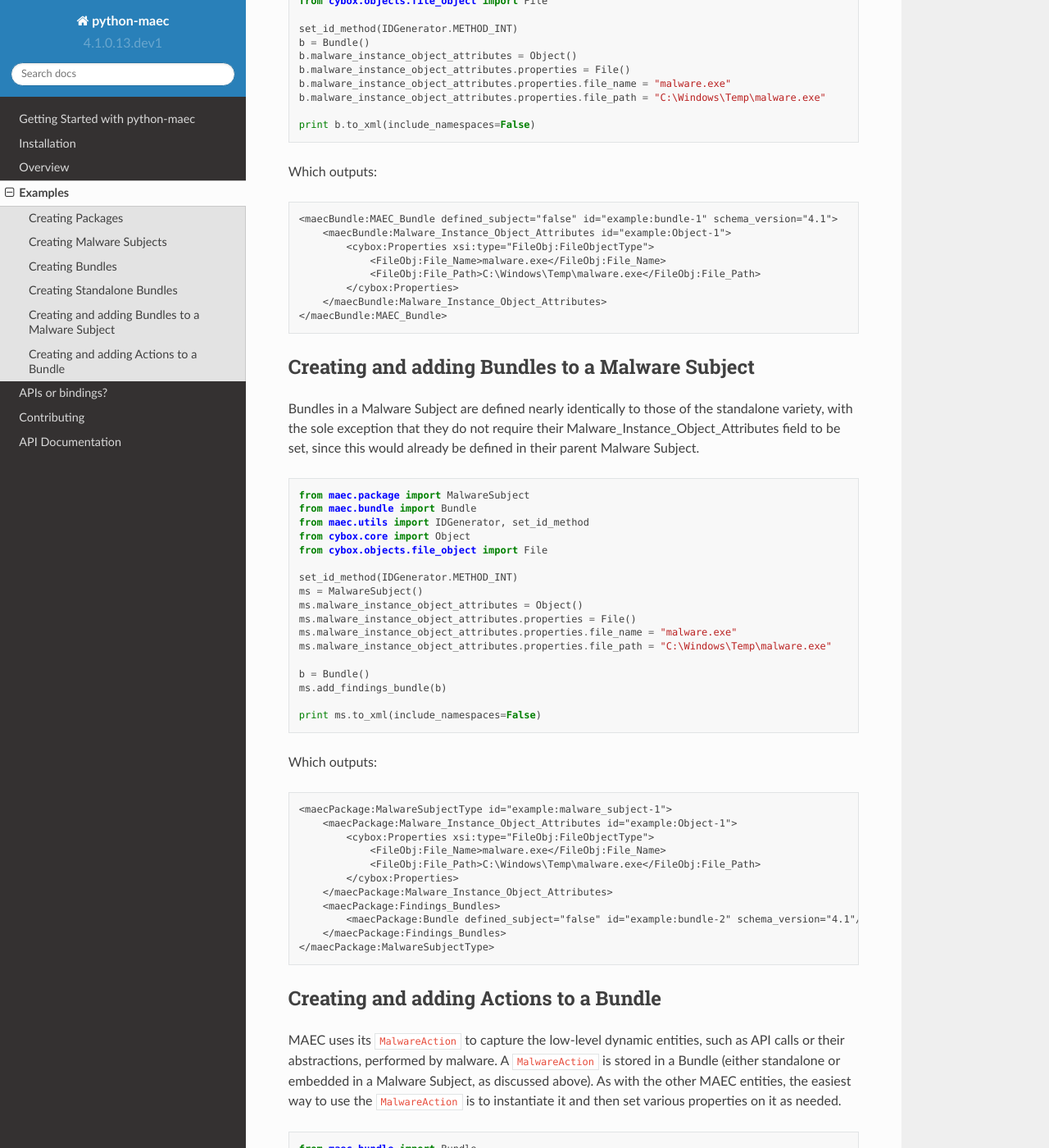
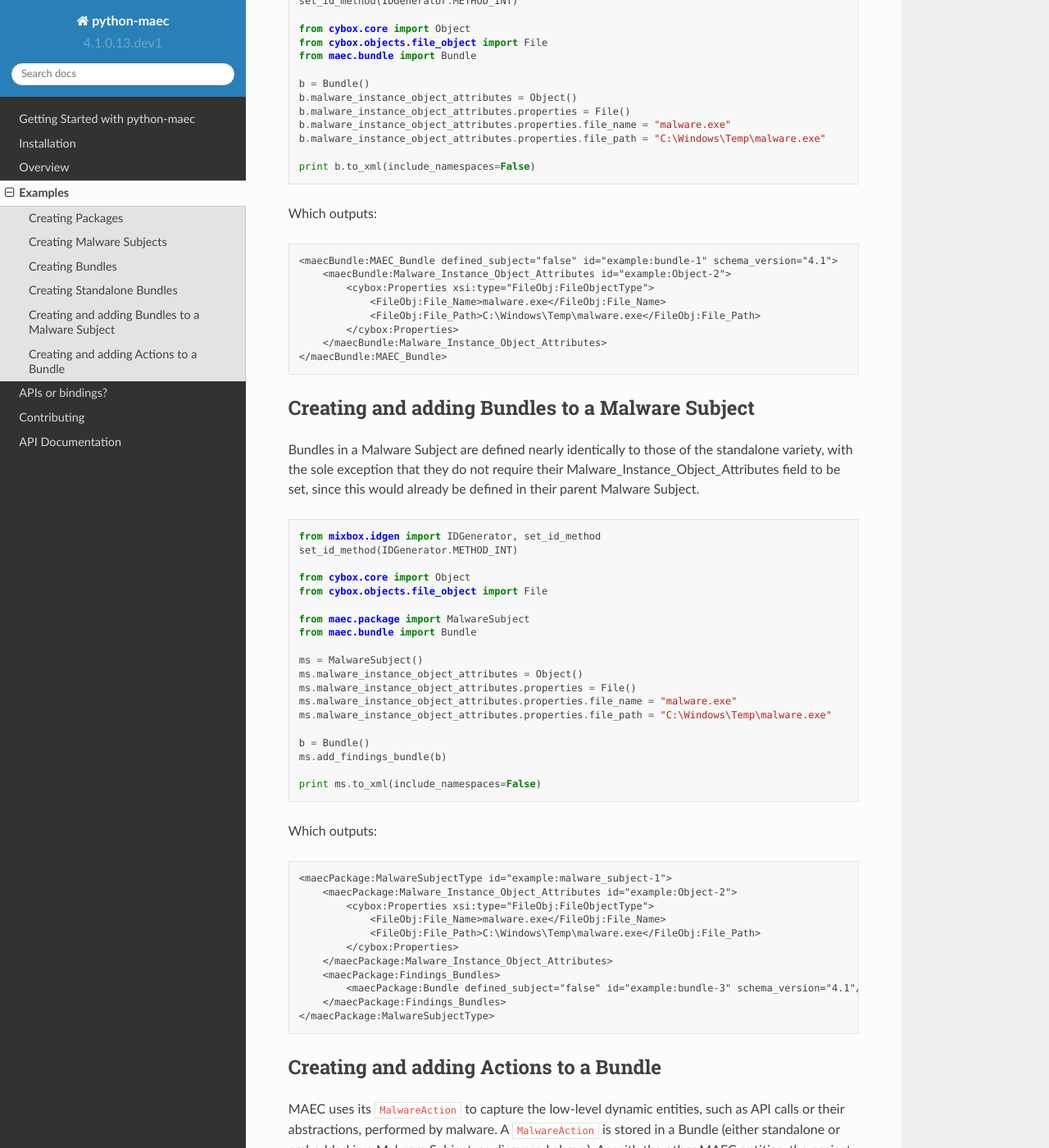
Before and after one commit to MAECProject/python-maec, a Sphinx documentation site: the page built from docs/examples.rst, in a window 1280 px wide and 1400 px high, scrolled down 2159 px. Shown: the whole window at 82% size. Built offline with Sphinx 7.4.7 and the Read the Docs theme 2.0.0, drawn with Linux system fonts in a browser that asks for light colours; some of the changed text lies outside the part shown.

Commit message:
Update documentation to reflect use of mixbox.
Since a common idgen module is used, there aren't separate counters for
cybox and maec IDs. Also, the imports have changed. Removed the
documentation for the idgen and nsparser modules, since they are no
longer used.

```diff
--- a/docs/examples.rst
+++ b/docs/examples.rst
@@ -32,10 +32,11 @@ different types of analysis.
 
 .. testcode::
 
+    from mixbox.idgen import IDGenerator, set_id_method
+    set_id_method(IDGenerator.METHOD_INT)
+
     from maec.package import Package, MalwareSubject
-    from maec.utils import IDGenerator, set_id_method
 
-    set_id_method(IDGenerator.METHOD_INT)
     p = Package()
     ms = MalwareSubject()
     p.add_malware_subject(ms)
@@ -64,12 +65,13 @@ that it is characterizing.
 
 .. testcode::
 
-    from maec.package import MalwareSubject
-    from maec.utils import IDGenerator, set_id_method
+    from mixbox.idgen import IDGenerator, set_id_method
+    set_id_method(IDGenerator.METHOD_INT)
+
     from cybox.core import Object
     from cybox.objects.file_object import File
+    from maec.package import MalwareSubject
 
-    set_id_method(IDGenerator.METHOD_INT)
     ms = MalwareSubject()
     ms.malware_instance_object_attributes = Object()
     ms.malware_instance_object_attributes.properties = File()
@@ -82,7 +84,7 @@ Which outputs:
 .. testoutput::
 
     <maecPackage:MalwareSubjectType id="example:malware_subject-1">
-        <maecPackage:Malware_Instance_Object_Attributes id="example:Object-1">
+        <maecPackage:Malware_Instance_Object_Attributes id="example:Object-2">
             <cybox:Properties xsi:type="FileObj:FileObjectType">
                 <FileObj:File_Name>malware.exe</FileObj:File_Name>
                 <FileObj:File_Path>C:\Windows\Temp\malware.exe</FileObj:File_Path>
@@ -110,12 +112,13 @@ instance that it is characterizing.
 
 .. testcode::
 
-    from maec.bundle import Bundle
-    from maec.utils import IDGenerator, set_id_method
+    from mixbox.idgen import IDGenerator, set_id_method
+    set_id_method(IDGenerator.METHOD_INT)
+
     from cybox.core import Object
     from cybox.objects.file_object import File
+    from maec.bundle import Bundle
 
-    set_id_method(IDGenerator.METHOD_INT)
     b = Bundle()
     b.malware_instance_object_attributes = Object()
     b.malware_instance_object_attributes.properties = File()
@@ -129,7 +132,7 @@ Which outputs:
 .. testoutput::
 
     <maecBundle:MAEC_Bundle defined_subject="false" id="example:bundle-1" schema_version="4.1">
-        <maecBundle:Malware_Instance_Object_Attributes id="example:Object-1">
+        <maecBundle:Malware_Instance_Object_Attributes id="example:Object-2">
             <cybox:Properties xsi:type="FileObj:FileObjectType">
                 <FileObj:File_Name>malware.exe</FileObj:File_Name>
                 <FileObj:File_Path>C:\Windows\Temp\malware.exe</FileObj:File_Path>
@@ -147,13 +150,15 @@ be defined in their parent Malware Subject.
 
 .. testcode::
 
-    from maec.package import MalwareSubject
-    from maec.bundle import Bundle
-    from maec.utils import IDGenerator, set_id_method
+    from mixbox.idgen import IDGenerator, set_id_method
+    set_id_method(IDGenerator.METHOD_INT)
+
     from cybox.core import Object
     from cybox.objects.file_object import File
 
-    set_id_method(IDGenerator.METHOD_INT)
+    from maec.package import MalwareSubject
+    from maec.bundle import Bundle
+
     ms = MalwareSubject()
     ms.malware_instance_object_attributes = Object()
     ms.malware_instance_object_attributes.properties = File()
@@ -170,14 +175,14 @@ Which outputs:
 .. testoutput::
 
     <maecPackage:MalwareSubjectType id="example:malware_subject-1">
-        <maecPackage:Malware_Instance_Object_Attributes id="example:Object-1">
+        <maecPackage:Malware_Instance_Object_Attributes id="example:Object-2">
             <cybox:Properties xsi:type="FileObj:FileObjectType">
                 <FileObj:File_Name>malware.exe</FileObj:File_Name>
                 <FileObj:File_Path>C:\Windows\Temp\malware.exe</FileObj:File_Path>
             </cybox:Properties>
         </maecPackage:Malware_Instance_Object_Attributes>
         <maecPackage:Findings_Bundles>
-            <maecPackage:Bundle defined_subject="false" id="example:bundle-2" schema_version="4.1"/>
+            <maecPackage:Bundle defined_subject="false" id="example:bundle-3" schema_version="4.1"/>
         </maecPackage:Findings_Bundles>
     </maecPackage:MalwareSubjectType>
 
@@ -194,14 +199,15 @@ needed.
 
 .. testcode::
 
-    from maec.bundle import Bundle
-    from maec.bundle import MalwareAction
-    from maec.utils import IDGenerator, set_id_method
+    from mixbox.idgen import IDGenerator, set_id_method
+    set_id_method(IDGenerator.METHOD_INT)
+
     from cybox.core import Object, AssociatedObjects, AssociatedObject
     from cybox.objects.file_object import File
     from cybox.common import VocabString
+    from maec.bundle import Bundle
+    from maec.bundle import MalwareAction
 
-    set_id_method(IDGenerator.METHOD_INT)
     b = Bundle()
     a = MalwareAction()
     ao = AssociatedObject()
@@ -230,7 +236,7 @@ needed.
             <maecBundle:Action id="example:action-2">
                 <cybox:Name xsi:type="maecVocabs:FileActionNameVocab-1.0">create file</cybox:Name>
                 <cybox:Associated_Objects>
-                    <cybox:Associated_Object id="example:Object-1">
+                    <cybox:Associated_Object id="example:Object-3">
                         <cybox:Properties xsi:type="FileObj:FileObjectType">
                             <FileObj:File_Name>badware.exe</FileObj:File_Name>
                             <FileObj:Size_In_Bytes>123456</FileObj:Size_In_Bytes>
```
Also changed, not shown: docs/api/index.rst (+15 -15 lines), docs/api/utils/idgen.rst (deleted, +0 -11 lines), docs/api/utils/nsparser.rst (deleted, +0 -11 lines).
